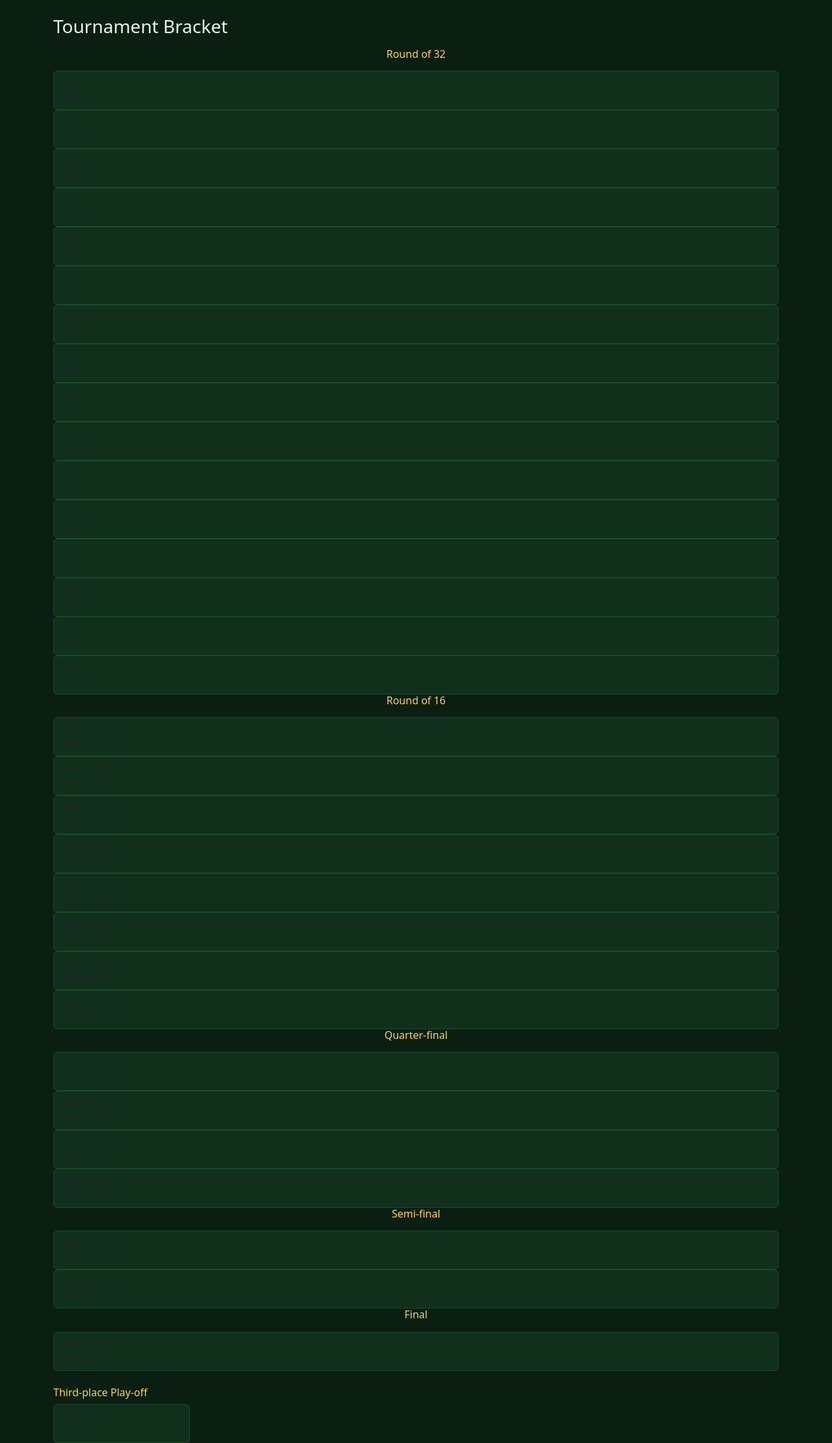
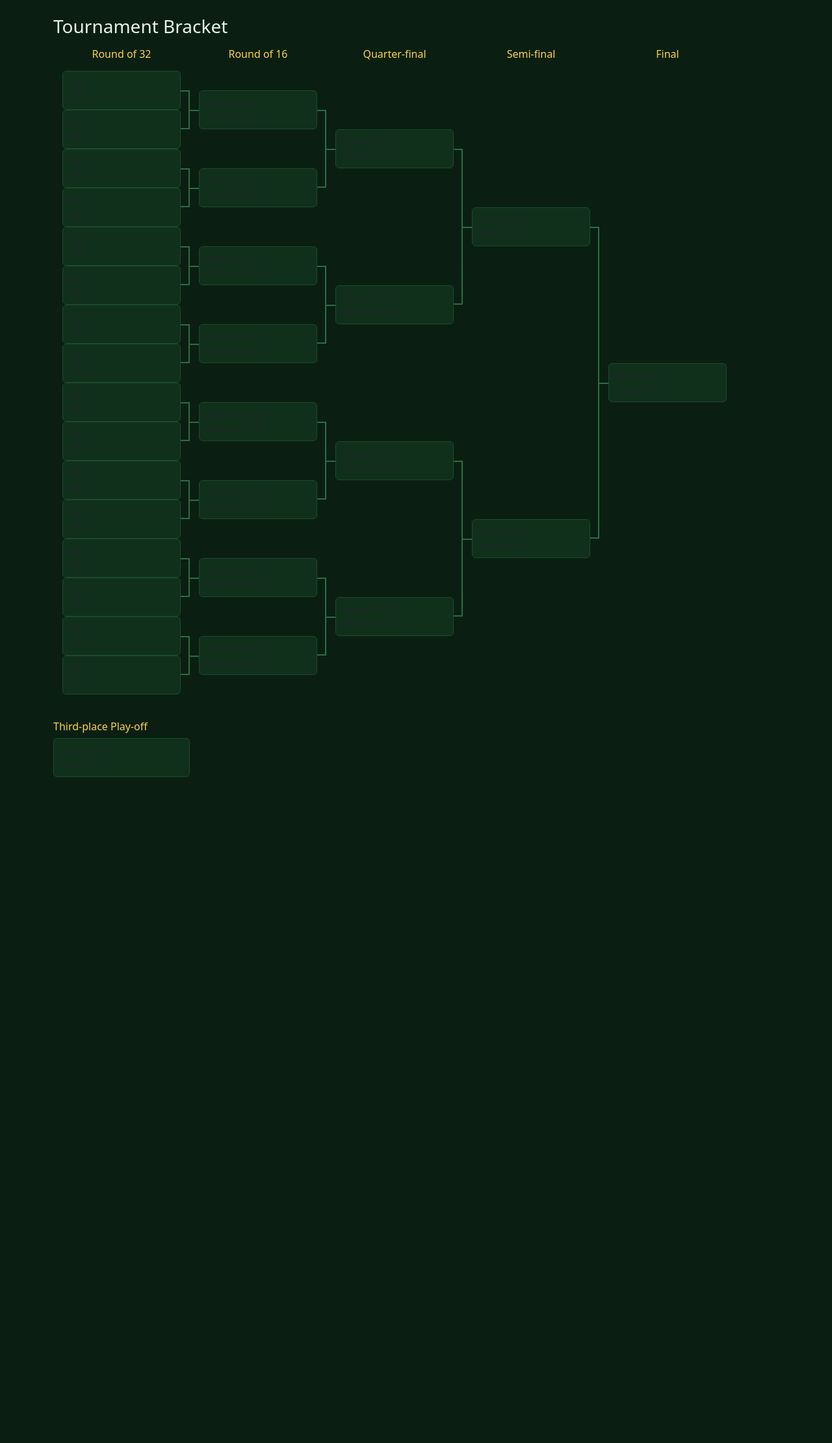
Before and after one commit to yurifleon/WC-forecast, a Flask app: page /bracket in a window 1280 px wide. Shown: the part 56-2277 px from the top of the page at 65% size. After the commit the page ends 1252 px from the top, so only its background shows below. Run offline with Flask 3, Linux system fonts and the light colour scheme.

Commit message:
Add pure-CSS bracket tree connectors
Co-Authored-By: Claude Opus 4.8 <noreply@anthropic.com>

```diff
--- a/templates/base.html
+++ b/templates/base.html
@@ -6,7 +6,7 @@
   <title>{% block title %}{{ _("WC Forecast") }}{% endblock %}</title>
   <link href="https://cdn.jsdelivr.net/npm/bootstrap@5.3.3/dist/css/bootstrap.min.css" rel="stylesheet">
   <style>
-    :root { --wc-primary:#1a7a3c; --wc-accent:#ffd24d; --wc-bg:#0a1f12; }
+    :root { --wc-primary:#1a7a3c; --wc-accent:#ffd24d; --wc-bg:#0a1f12; --wc-line:#2f6b41; }
     body { background:var(--wc-bg); color:#e9f2ec; }
     .navbar { background:var(--wc-primary) !important; }
     .navbar-brand, .nav-link { color:#fff !important; }
@@ -19,6 +19,39 @@
     .badge-locked { background:#8a1f1f; }
     .badge-open { background:var(--wc-primary); }
     a { color:var(--wc-accent); }
+    /* Bracket tree -------------------------------------------------------- */
+    .bracket { display:flex; flex-wrap:nowrap; overflow-x:auto; min-height:54rem; padding-bottom:1rem; }
+    .round { display:flex; flex-direction:column; min-width:210px; padding:0 14px; }
+    .round > h6 { flex:0 0 auto; }
+    .bracket-match { flex:1 1 0; display:flex; flex-direction:column; justify-content:center; position:relative; }
+    .bracket-match .card { margin:0; }
+    .bracket-slot { white-space:nowrap; overflow:hidden; text-overflow:ellipsis; }
+    /* outgoing L-connector: vertical half drawn by every feeder match */
+    .round-r32 .bracket-match::after,
+    .round-r16 .bracket-match::after,
+    .round-qf  .bracket-match::after,
+    .round-sf  .bracket-match::after {
+      content:""; position:absolute; right:-14px; width:14px; height:50%;
+      border-right:2px solid var(--wc-line);
+    }
+    /* top feeder: horizontal stub at its centre + vertical going down */
+    .round-r32 .feeder-top::after,
+    .round-r16 .feeder-top::after,
+    .round-qf  .feeder-top::after,
+    .round-sf  .feeder-top::after { top:50%; border-top:2px solid var(--wc-line); }
+    /* bottom feeder: horizontal stub at its centre + vertical going up */
+    .round-r32 .feeder-bottom::after,
+    .round-r16 .feeder-bottom::after,
+    .round-qf  .feeder-bottom::after,
+    .round-sf  .feeder-bottom::after { bottom:50%; border-bottom:2px solid var(--wc-line); }
+    /* incoming stub: from mid-gutter to each receiver's centre */
+    .round-r16 .bracket-match::before,
+    .round-qf  .bracket-match::before,
+    .round-sf  .bracket-match::before,
+    .round-final .bracket-match::before {
+      content:""; position:absolute; left:-14px; top:50%; width:14px;
+      border-top:2px solid var(--wc-line);
+    }
   </style>
 </head>
 <body>
```
